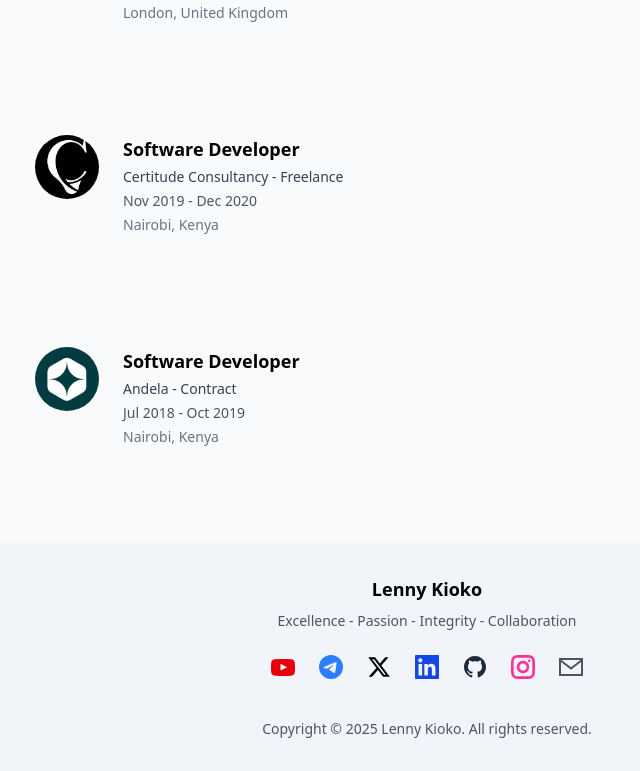
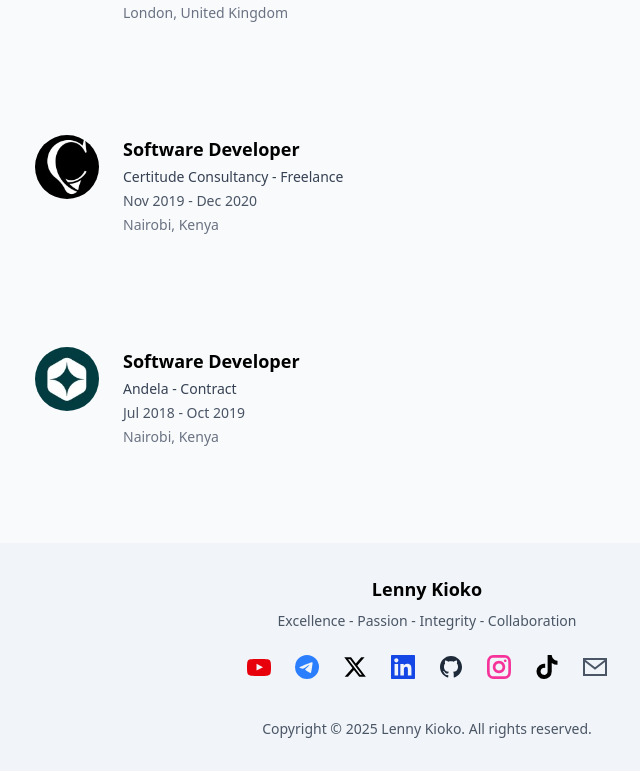
Before and after one commit to lennykioko/lennykioko.github.io, a Next.js app: page /career in a window 1280 px wide. Shown: the part 2949-3720 px from the top of the page, without its empty margins (213-853 px from the left). Built offline with nearby package versions, Linux system fonts and the light colour scheme.

Commit message:
Add tiktok

```diff
--- a/components/Footer.tsx
+++ b/components/Footer.tsx
@@ -6,7 +6,7 @@
   GrYoutube,
 } from "react-icons/gr";
 import { SiTelegram } from "react-icons/si";
-import { FaXTwitter } from "react-icons/fa6";
+import { FaXTwitter, FaTiktok } from "react-icons/fa6";
 
 const socialLinks = [
   {
@@ -44,6 +44,12 @@
     icon: GrInstagram,
     label: "Instagram",
     color: "text-pink-500",
+  },
+  {
+    href: "https://www.tiktok.com/@lenny_kioko",
+    icon: FaTiktok,
+    label: "TikTok",
+    color: "text-black",
   },
   {
     href: "mailto:pacentaconsultancy@gmail.com",
```
